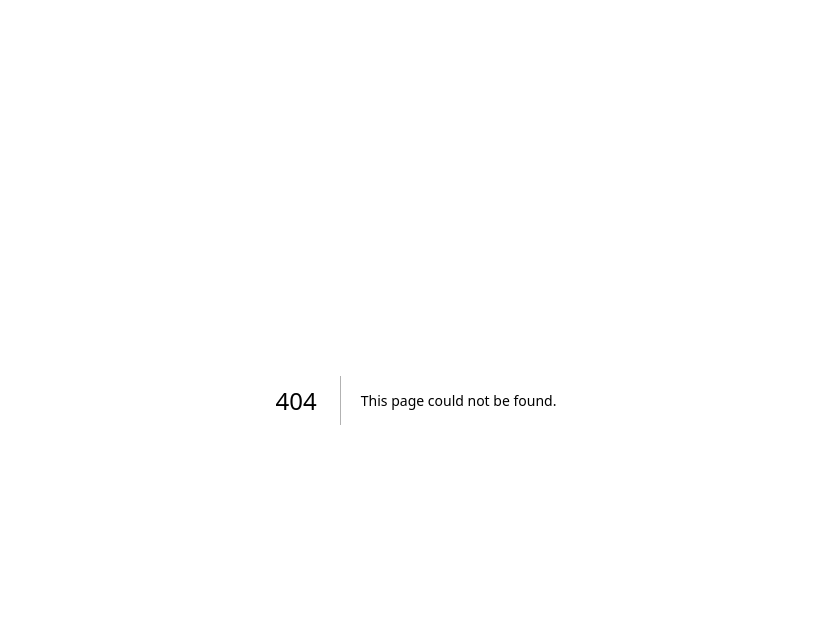
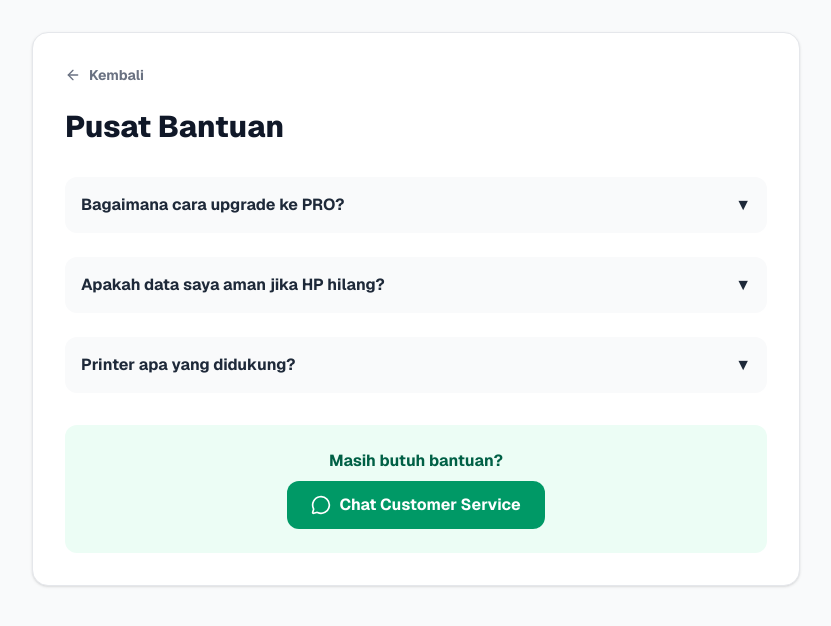
Before and after one commit to deaderiana/kasirkilat, a Next.js app: page /bantuan in a window 1280 px wide. Before the commit this address had no page. Shown: the top 626 px of the page, without its empty margins (224-1055 px from the left). Built offline with nearby package versions, Linux system fonts and the light colour scheme.

Commit message:
(V.3.2.0)

```diff
--- /dev/null
+++ b/app/bantuan/page.tsx
@@ -0,0 +1,50 @@
+"use client"; // <--- INI YANG KURANG TADI
+
+import Link from 'next/link';
+import { ArrowLeft, MessageCircle } from 'lucide-react';
+
+export default function HelpPage() {
+  return (
+    <div className="min-h-screen bg-gray-50 p-8 font-sans">
+      <div className="max-w-3xl mx-auto bg-white p-8 rounded-2xl shadow-sm border border-gray-200">
+        <Link href="/" className="flex items-center gap-2 text-gray-500 hover:text-emerald-600 mb-6 font-bold text-sm">
+          <ArrowLeft size={16}/> Kembali
+        </Link>
+        <h1 className="text-3xl font-extrabold text-gray-900 mb-8">Pusat Bantuan</h1>
+
+        <div className="space-y-6">
+            <details className="group bg-gray-50 p-4 rounded-xl cursor-pointer">
+                <summary className="font-bold text-gray-800 list-none flex justify-between items-center">
+                    Bagaimana cara upgrade ke PRO?
+                    <span className="transition group-open:rotate-180">▼</span>
+                </summary>
+                <p className="text-gray-600 mt-2 text-sm">Klik tombol "Upgrade" di menu sidebar admin, lalu Anda akan diarahkan ke WhatsApp Admin untuk konfirmasi pembayaran.</p>
+            </details>
+
+            <details className="group bg-gray-50 p-4 rounded-xl cursor-pointer">
+                <summary className="font-bold text-gray-800 list-none flex justify-between items-center">
+                    Apakah data saya aman jika HP hilang?
+                    <span className="transition group-open:rotate-180">▼</span>
+                </summary>
+                <p className="text-gray-600 mt-2 text-sm">Sangat aman. Data tersimpan di Server Cloud (Internet), bukan di HP. Cukup login di HP baru, data kembali 100%.</p>
+            </details>
+
+            <details className="group bg-gray-50 p-4 rounded-xl cursor-pointer">
+                <summary className="font-bold text-gray-800 list-none flex justify-between items-center">
+                    Printer apa yang didukung?
+                    <span className="transition group-open:rotate-180">▼</span>
+                </summary>
+                <p className="text-gray-600 mt-2 text-sm">Kami mendukung semua jenis Printer Thermal Bluetooth ukuran 58mm untuk struk, dan Printer Inkjet/Laser standar untuk Invoice A4.</p>
+            </details>
+        </div>
+
+        <div className="mt-8 p-6 bg-emerald-50 rounded-xl text-center">
+            <p className="font-bold text-emerald-800 mb-2">Masih butuh bantuan?</p>
+            <button onClick={() => window.open('https://wa.me/6282177771224', '_blank')} className="bg-emerald-600 text-white px-6 py-3 rounded-xl font-bold flex items-center gap-2 mx-auto hover:bg-emerald-700">
+                <MessageCircle size={20}/> Chat Customer Service
+            </button>
+        </div>
+      </div>
+    </div>
+  );
+}
--- /dev/null
+++ b/app/kebijakan-privasi/page.tsx
@@ -0,0 +1,36 @@
+import Link from 'next/link';
+import { ArrowLeft, Shield } from 'lucide-react';
+
+export default function PrivacyPage() {
+  return (
+    <div className="min-h-screen bg-gray-50 p-8 font-sans">
+      <div className="max-w-3xl mx-auto bg-white p-8 rounded-2xl shadow-sm border border-gray-200">
+        <Link href="/" className="flex items-center gap-2 text-gray-500 hover:text-emerald-600 mb-6 font-bold text-sm">
+          <ArrowLeft size={16}/> Kembali
+        </Link>
+
+        <div className="flex items-center gap-3 mb-6">
+            <div className="p-3 bg-emerald-100 text-emerald-600 rounded-full"><Shield size={24}/></div>
+            <h1 className="text-3xl font-extrabold text-gray-900">Kebijakan Privasi</h1>
+        </div>
+
+        <div className="space-y-6 text-gray-600 text-sm">
+          <section>
+            <h3 className="font-bold text-gray-900 text-lg mb-2">1. Data yang Kami Kumpulkan</h3>
+            <p>Kami mengumpulkan data yang Anda berikan saat mendaftar, seperti nama, email, dan nomor telepon. Kami juga menyimpan data transaksi, produk, dan pelanggan yang Anda input ke dalam sistem untuk keperluan operasional toko Anda.</p>
+          </section>
+
+          <section>
+            <h3 className="font-bold text-gray-900 text-lg mb-2">2. Penggunaan Data</h3>
+            <p>Data Anda hanya digunakan untuk menyediakan layanan Kasir KilatQu. Kami <strong>TIDAK AKAN</strong> menjual data transaksi atau data pelanggan Anda kepada pihak ketiga manapun.</p>
+          </section>
+
+          <section>
+            <h3 className="font-bold text-gray-900 text-lg mb-2">3. Keamanan Data</h3>
+            <p>Kami menggunakan enkripsi standar industri dan server yang aman (Supabase) untuk melindungi data Anda. Namun, Anda bertanggung jawab untuk menjaga kerahasiaan PIN dan Password akun Anda.</p>
+          </section>
+        </div>
+      </div>
+    </div>
+  );
+}
--- a/app/page.tsx
+++ b/app/page.tsx
@@ -244,10 +244,10 @@ export default function LandingPage() {
           </div>
           <p className="text-gray-500 text-sm mb-8">© {new Date().getFullYear()} Kasir KilatQu. Hak Cipta Dilindungi.</p>
           <div className="flex justify-center gap-6 text-sm font-medium text-gray-600">
-            <a href="#" className="hover:text-emerald-600">Tentang Kami</a>
-            <a href="#" className="hover:text-emerald-600">Kebijakan Privasi</a>
-            <a href="#" className="hover:text-emerald-600">Syarat & Ketentuan</a>
-            <a href="#" className="hover:text-emerald-600">Bantuan</a>
+            <Link href="/tentang-kami" className="hover:text-emerald-400 transition">Tentang Kami</Link>
+            <Link href="/kebijakan-privasi" className="hover:text-emerald-400 transition">Kebijakan Privasi</Link>
+            <Link href="/syarat-ketentuan" className="hover:text-emerald-400 transition">Syarat & Ketentuan</Link>
+            <Link href="/bantuan" className="hover:text-emerald-400 transition">Bantuan</Link>
           </div>
         </div>
       </footer>
--- /dev/null
+++ b/app/syarat-ketentuan/page.tsx
@@ -0,0 +1,21 @@
+import Link from 'next/link';
+import { ArrowLeft } from 'lucide-react';
+
+export default function TermsPage() {
+  return (
+    <div className="min-h-screen bg-gray-50 p-8 font-sans">
+      <div className="max-w-3xl mx-auto bg-white p-8 rounded-2xl shadow-sm border border-gray-200">
+        <Link href="/" className="flex items-center gap-2 text-gray-500 hover:text-emerald-600 mb-6 font-bold text-sm">
+          <ArrowLeft size={16}/> Kembali
+        </Link>
+        <h1 className="text-3xl font-extrabold text-gray-900 mb-6">Syarat & Ketentuan</h1>
+        <ul className="list-disc pl-5 space-y-3 text-gray-600">
+            <li><strong>Penggunaan Wajar:</strong> Anda dilarang menggunakan aplikasi ini untuk kegiatan ilegal atau penipuan.</li>
+            <li><strong>Pembayaran:</strong> Fitur PRO adalah layanan berbayar. Kami berhak membatasi akses jika masa berlangganan habis.</li>
+            <li><strong>Kepemilikan Akun:</strong> Satu akun hanya boleh digunakan oleh satu pemilik usaha (atau staf yang diberi izin).</li>
+            <li><strong>Penyalahgunaan:</strong> Kami berhak memblokir akun secara permanen jika terindikasi melakukan spam atau upaya peretasan sistem.</li>
+        </ul>
+      </div>
+    </div>
+  );
+}
--- /dev/null
+++ b/app/tentang-kami/page.tsx
@@ -0,0 +1,37 @@
+import Link from 'next/link';
+import { ArrowLeft } from 'lucide-react';
+
+export default function AboutPage() {
+  return (
+    <div className="min-h-screen bg-gray-50 p-8 font-sans">
+      <div className="max-w-3xl mx-auto bg-white p-8 rounded-2xl shadow-sm border border-gray-200">
+        <Link href="/" className="flex items-center gap-2 text-gray-500 hover:text-emerald-600 mb-6 font-bold text-sm">
+          <ArrowLeft size={16}/> Kembali ke Beranda
+        </Link>
+
+        <h1 className="text-3xl font-extrabold text-gray-900 mb-6">Tentang Kasir KilatQu</h1>
+
+        <div className="space-y-4 text-gray-600 leading-relaxed">
+          <p>
+            <strong>Kasir KilatQu</strong> lahir dari sebuah misi sederhana:
+            <em>"Mendigitalisasi UMKM Indonesia tanpa ribet, tanpa mahal."</em>
+          </p>
+          <p>
+            Kami mengerti bahwa tantangan terbesar pengusaha UMKM adalah pengelolaan stok (gudang)
+            dan pencatatan keuangan yang seringkali bocor. Cara manual dengan buku tulis sudah tidak lagi relevan
+            di era yang serba cepat ini.
+          </p>
+          <p>
+            Oleh karena itu, kami membangun Kasir KilatQu dengan fitur <strong>WMS (Warehouse Management System)</strong>
+            dan <strong>CRM (Customer Relation)</strong> yang biasanya hanya ada di software mahal perusahaan besar,
+            kini bisa diakses lewat genggaman tangan Anda.
+          </p>
+          <p>
+            Visi kami adalah menjadi mitra teknologi nomor satu bagi jutaan warung, toko kelontong,
+            cafe, dan retail di seluruh Indonesia agar bisa naik kelas.
+          </p>
+        </div>
+      </div>
+    </div>
+  );
+}
```
